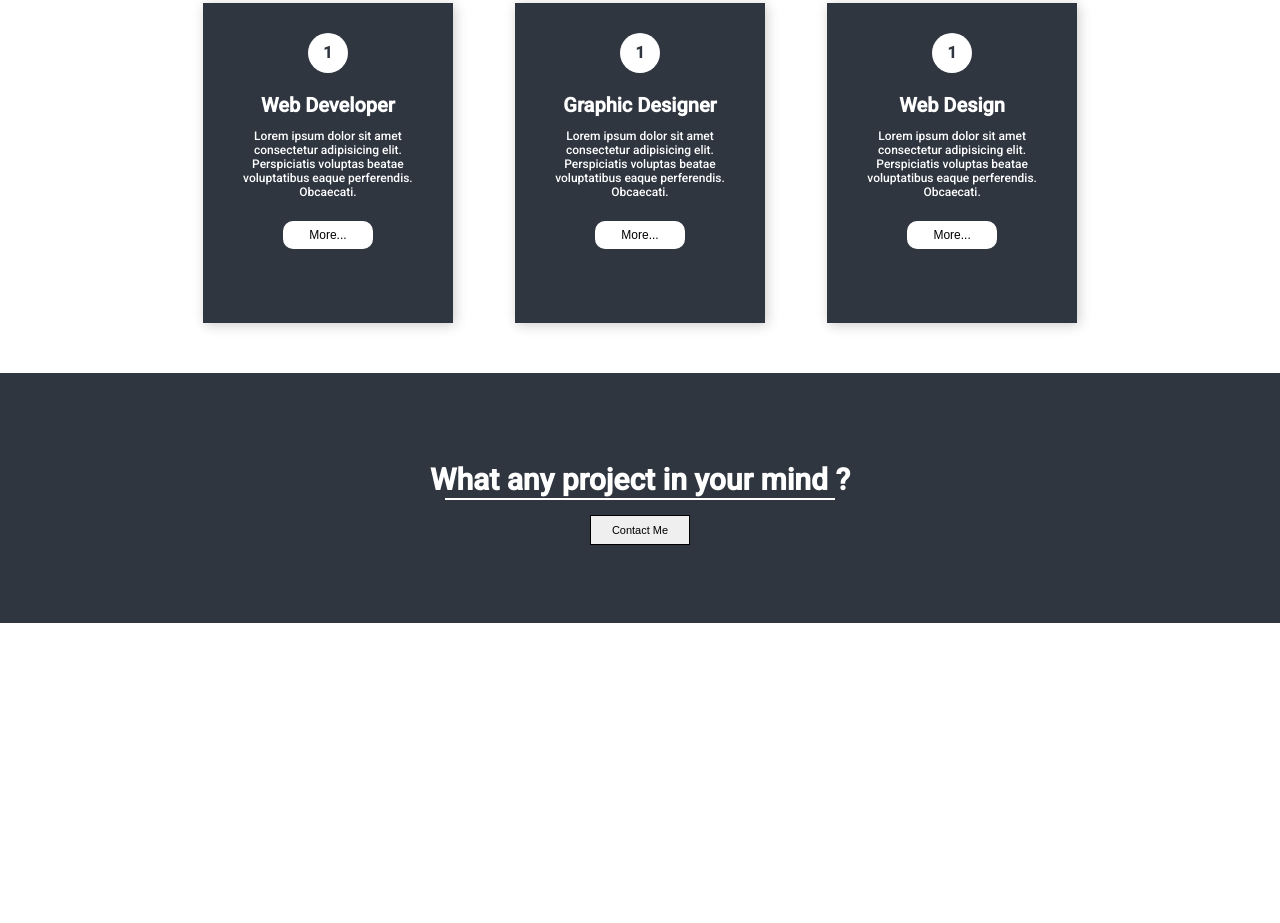
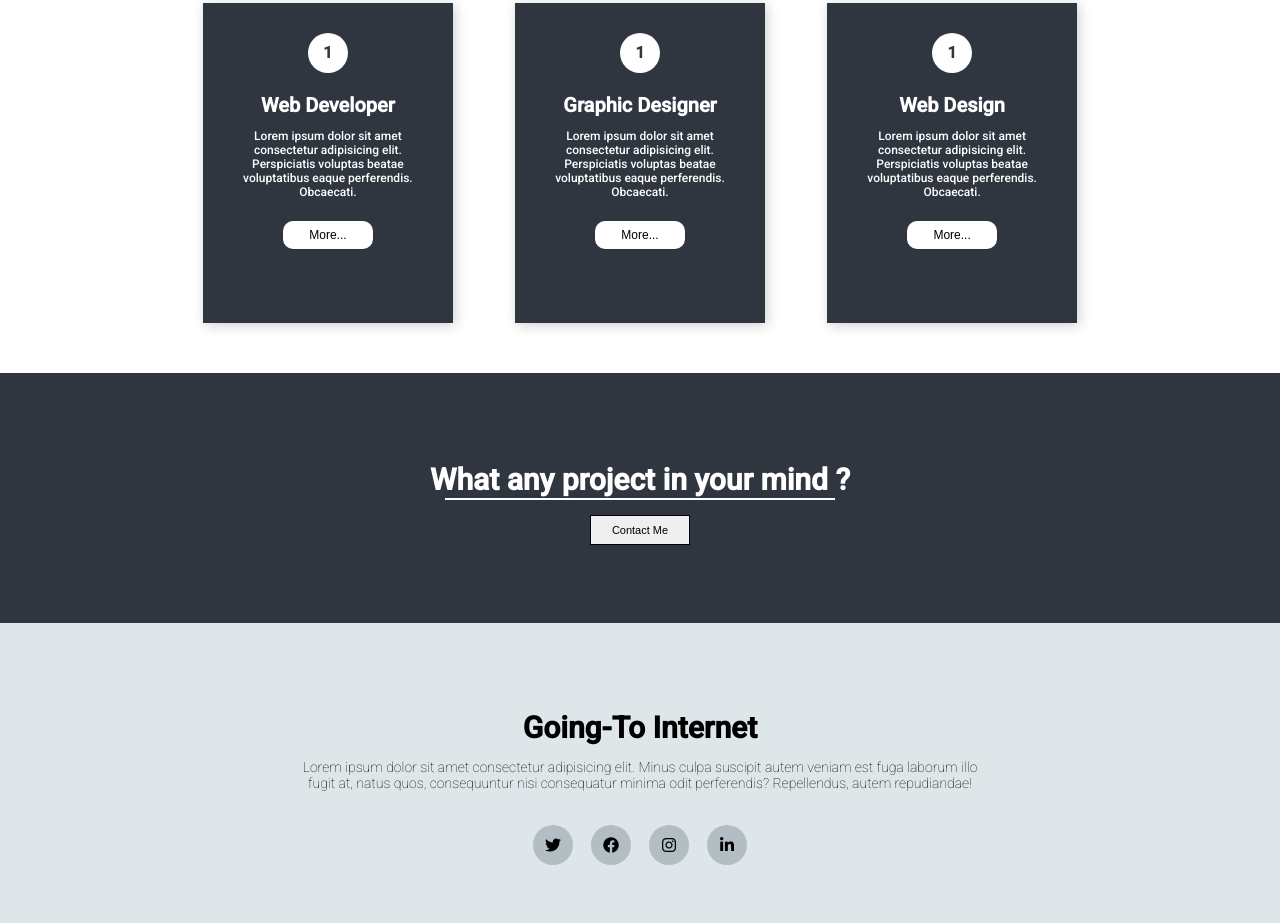
Before and after one commit to yudiyahrian/Web-Portofolio, a plain HTML site: page index.html in a window 1280 px wide. Shown: the part 1025-1948 px from the top of the page. Before the commit the page ends 1648 px from the top, so only its background shows below. Drawn offline with Linux system fonts and the light colour scheme.

Commit message:
Membuat Footer

```diff
--- a/css/style.css
+++ b/css/style.css
@@ -265,3 +265,43 @@ body{
     font-size: 11px;
     border: 1px solid black;
 }
+
+.footer{
+    width: 100%;
+    height: 300px;
+    background-color: #dfe6e9;
+    display: flex;
+    flex-direction: column;
+    justify-content: center;
+    align-items: center;
+}
+
+.footer p:first-child{
+    font-size: 30px;
+    font-weight: bold;
+    margin-bottom: 0;
+}
+
+.footer p:nth-child(2){
+    width: 700px;
+    text-align: center;
+    font-size: 14px;
+    font-weight: 100;
+}
+
+.list-icon{
+    display: flex;
+    width: 250px;
+    justify-content: space-evenly;
+}
+
+.list-icon div{
+    width: 40px;
+    height: 40px;
+    background-color: #b2bec3;
+    border-radius: 50%;
+    display: flex;
+    justify-content: center;
+    align-items: center;
+    margin-top: 20px;
+}
--- a/index.html
+++ b/index.html
@@ -17,6 +17,8 @@
 <link rel="preconnect" href="https://fonts.gstatic.com" crossorigin>
 <link href="https://fonts.googleapis.com/css2?family=Lobster&family=Roboto:wght@100&display=swap" rel="stylesheet">
 
+<!-- Font Awesome -->
+<link rel="stylesheet" href="https://cdnjs.cloudflare.com/ajax/libs/font-awesome/6.2.0/css/all.min.css" integrity="sha512-xh6O/CkQoPOWDdYTDqeRdPCVd1SpvCA9XXcUnZS2FmJNp1coAFzvtCN9BmamE+4aHK8yyUHUSCcJHgXloTyT2A==" crossorigin="anonymous" referrerpolicy="no-referrer" />
 </head>
 <body>
 
@@ -102,5 +104,19 @@
         <button>Contact Me</button>
     </div>
 
+    <!-- Footer -->
+    <div class="footer">
+        <p>Going-To Internet</p>
+        <p>Lorem ipsum dolor sit amet consectetur adipisicing elit. Minus culpa suscipit autem veniam est fuga laborum illo fugit at, natus quos, consequuntur nisi consequatur minima odit perferendis? Repellendus, autem repudiandae!</p>
+
+        <div class="list-icon">
+            <div><i class="fa-brands fa-twitter"></i></div>
+            <div><i class="fa-brands fa-facebook"></i></div>
+            <div><i class="fa-brands fa-instagram"></i></div>
+            <div><i class="fa-brands fa-linkedin-in"></i></div>
+        </div>
+
+    </div>
+
 </body>
 </html>
```
